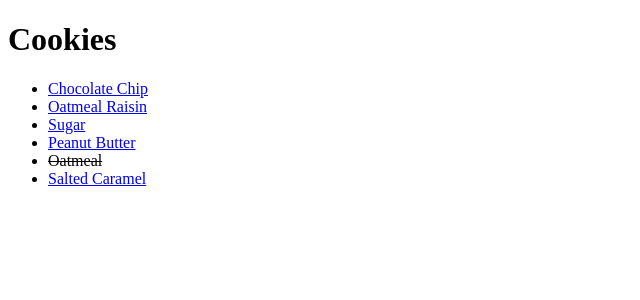
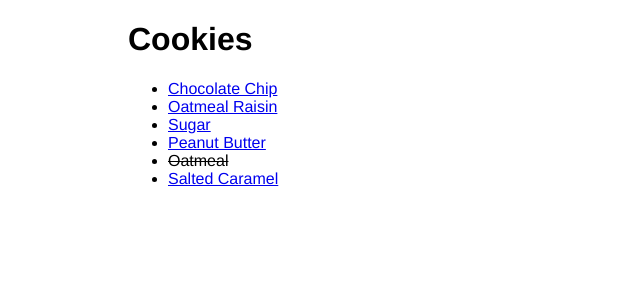
Before and after one commit to carl-castell/tutorial_flask2, a Flask app: page /cookies in a window 1280 px wide. Shown: the top 300 px of the page, without its empty margins (0-640 px from the left). Run offline with Flask 3, Linux system fonts and the light colour scheme.

Commit message:
static files

```diff
--- a/app.py
+++ b/app.py
@@ -1,4 +1,4 @@
-from flask import Flask, redirect, url_for, render_template
+from flask import Flask, redirect, url_for, render_template, send_file
 from flask_sqlalchemy import SQLAlchemy
 from random import randint
 
@@ -44,9 +44,16 @@ def cookie(slug):
 def about():
   return 'I like cookies'
 
+#example of a redirect
 @app.route('/about-me')
 def about_me():
   return redirect(url_for('about'))
 
+#Download route
+#as atachment parameter triggers download
+@app.route('/legal')
+def legal():
+  return send_file('static/downloads/legal.txt', as_attachment=True)
+
 if __name__ == '__main__':
     app.run()
--- /dev/null
+++ b/static/css/main.css
@@ -0,0 +1,7 @@
+body {
+    max-width: 1024px;
+    margin: 0 auto;
+    padding: 0 20px;
+
+    font-family: Helvetica, sans-serif;
+  }
--- a/templates/base.html
+++ b/templates/base.html
@@ -5,6 +5,7 @@
     <meta charset="UTF-8">
     <meta http-equiv="X-UA-Compatible" content="IE=edge">
     <meta name="viewport" content="width=device-width, initial-scale=1.0">
+    <link rel="stylesheet" href="{{ url_for('static', filename='css/main.css') }}">
     <title>{% block title %}{% endblock %}</title>
   {% endblock %}
 </head>
```
Also changed, not shown: templates/index.html (+9 -11 lines), 1 other file.
